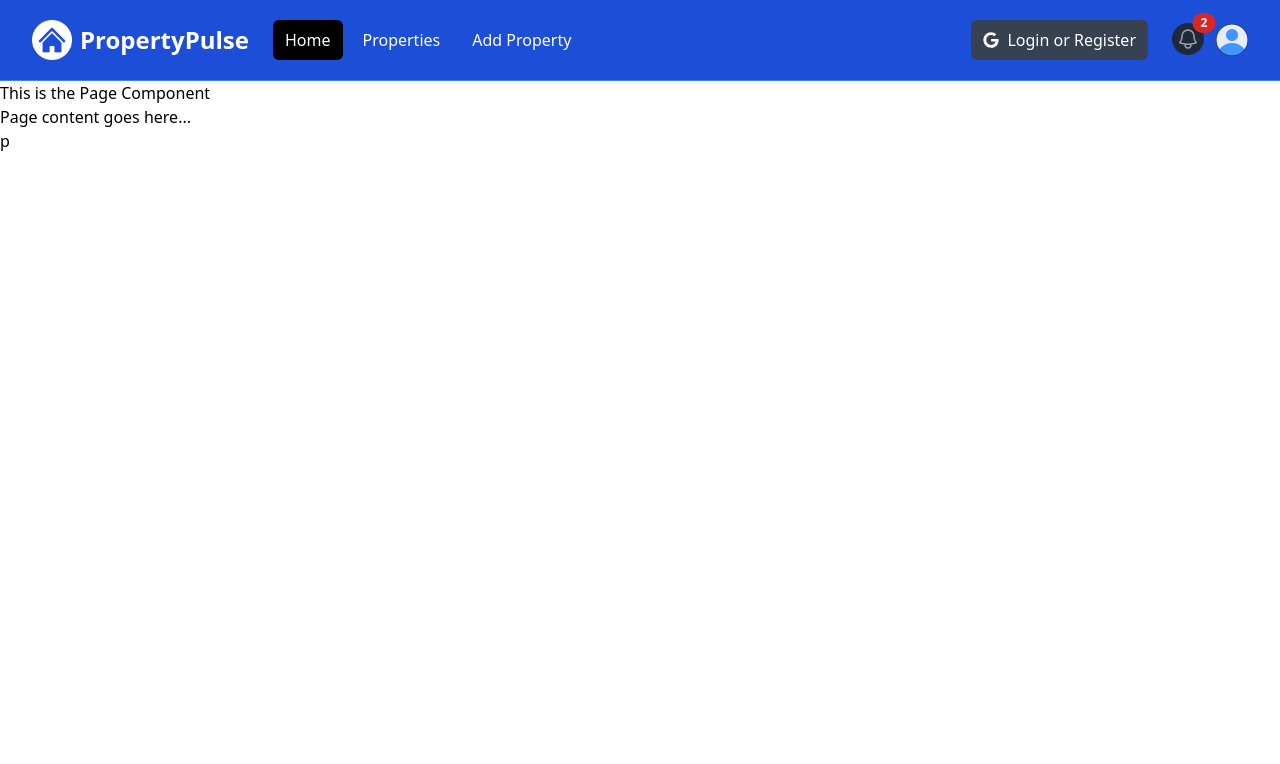
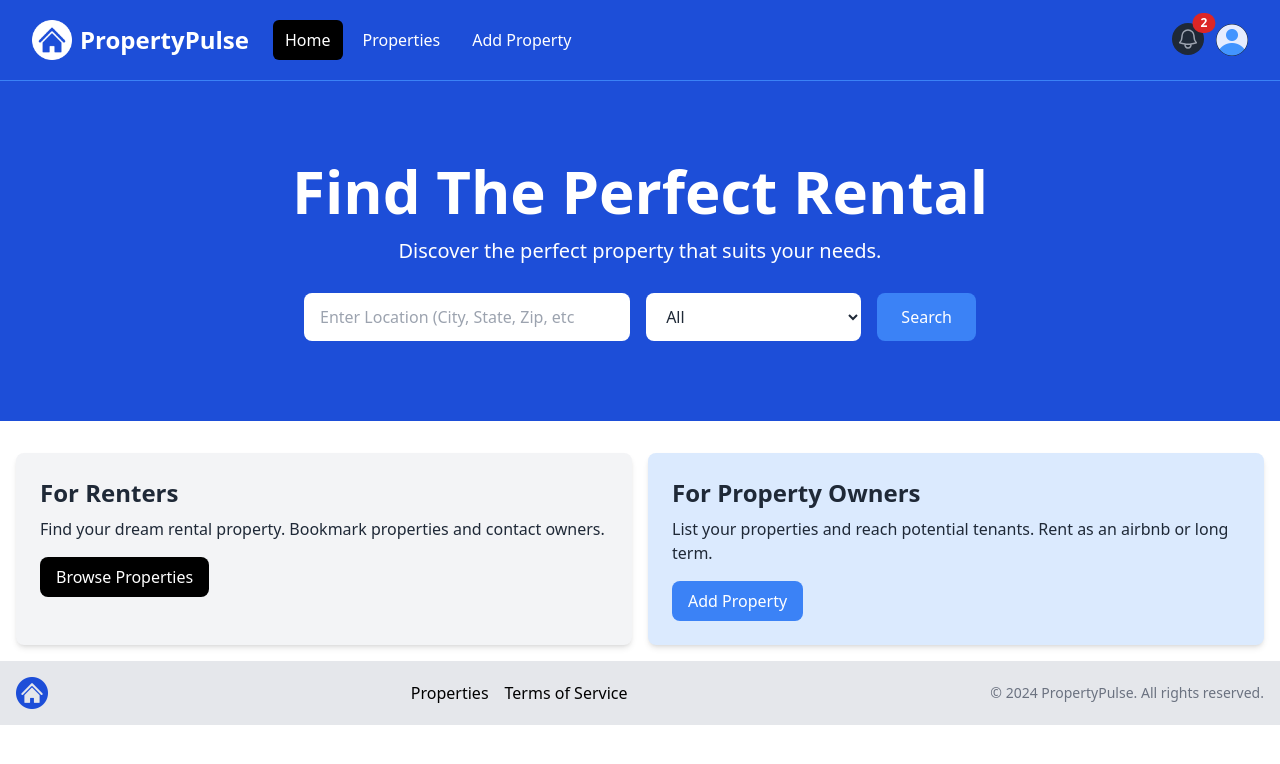
Before and after one commit to shahwezahmad/Property, a Next.js app: page / in a window 1280 px wide. Shown: the top 764 px of the page. Built offline with nearby package versions, Linux system fonts and the light colour scheme.

Commit message:
condtional rendering, add a section, footer,

```diff
--- a/app/layout.jsx
+++ b/app/layout.jsx
@@ -3,6 +3,7 @@
 import '@/assets/styles/globals.css'
 
 import Navbar from '@/components/Navbar';
+import Footer from "@/components/Footer";
 
 export const metadata = {
   title:'Property pulse',
@@ -20,9 +21,7 @@
       <main>
         {children}
       </main>
-      <footer>
-        {/* Footer content */}
-      </footer>
+      <Footer />
       </body>
     </html>
   );
--- a/app/page.jsx
+++ b/app/page.jsx
@@ -1,15 +1,15 @@
 // page.tsx
 import Link from "next/link";
-
+import Hero from "@/components/Hero";
+import InfoBoxes from "@/components/InfoBoxes";
 
 const HomePage = () => {
   return (
-    <div>
-      <h1>This is the Page Component</h1>
-      <p>Page content goes here...</p>
-      <Link href="/properties">p</Link>
+    <>
+    <Hero />
+    <InfoBoxes />
 
-    </div>
+    </>
   );
 };
 
--- a/app/properties/add/page.jsx
+++ b/app/properties/add/page.jsx
@@ -1,7 +1,7 @@
 
 const AddProperty = () => {
     return (
-        <div>Add Property</div>
+       <>Add Property</>
     )
 }
 
--- /dev/null
+++ b/components/Footer.jsx
@@ -0,0 +1,34 @@
+import Image from "next/image"
+import Link from "next/link"
+import Logo from '@/public/images/logo.png'
+
+const Footer = () => {
+    const year = new Date().getFullYear()
+    return (
+        <>
+        <footer className="bg-gray-200 py-4 mt-auto">
+      <div
+        className="container mx-auto flex flex-col md:flex-row items-center justify-between px-4"
+      >
+        <div className="mb-4 md:mb-0">
+          <Image src={Logo} alt="Logo" className="h-8 w-auto" />
+        </div>
+        <div
+          className="flex flex-wrap justify-center md:justify-start mb-4 md:mb-0"
+        >
+          <ul className="flex space-x-4">
+            <li><Link href="/properties.html">Properties</Link></li>
+            <li><Link href="/terms.html">Terms of Service</Link></li>
+          </ul>
+        </div>
+        <div>
+          <p className="text-sm text-gray-500 mt-2 md:mt-0">
+            &copy; {year} PropertyPulse. All rights reserved.
+          </p>
+        </div>
+      </div>
+    </footer>
+        </>
+    )
+}
+export default Footer
--- /dev/null
+++ b/components/Hero.jsx
@@ -0,0 +1,58 @@
+const Hero = () => {
+    return (
+        <section className="bg-blue-700 py-20 mb-4">
+        <div
+          className="max-w-7xl mx-auto px-4 sm:px-6 lg:px-8 flex flex-col items-center"
+        >
+          <div className="text-center">
+            <h1
+              className="text-4xl font-extrabold text-white sm:text-5xl md:text-6xl"
+            >
+              Find The Perfect Rental
+            </h1>
+            <p className="my-4 text-xl text-white">
+              Discover the perfect property that suits your needs.
+            </p>
+          </div>
+          <form
+            className="mt-3 mx-auto max-w-2xl w-full flex flex-col md:flex-row items-center"
+          >
+            <div className="w-full md:w-3/5 md:pr-2 mb-4 md:mb-0">
+              <label htmlFor="location" className="sr-only">Location</label>
+              <input
+                type="text"
+                id="location"
+                placeholder="Enter Location (City, State, Zip, etc"
+                className="w-full px-4 py-3 rounded-lg bg-white text-gray-800 focus:outline-none focus:ring focus:ring-blue-500"
+              />
+            </div>
+            <div className="w-full md:w-2/5 md:pl-2">
+              <label htmlFor="property-type" className="sr-only">Property Type</label>
+              <select
+                id="property-type"
+                className="w-full px-4 py-3 rounded-lg bg-white text-gray-800 focus:outline-none focus:ring focus:ring-blue-500"
+              >
+                <option value="All">All</option>
+                <option value="Apartment">Apartment</option>
+                <option value="Studio">Studio</option>
+                <option value="Condo">Condo</option>
+                <option value="House">House</option>
+                <option value="Cabin Or Cottage">Cabin or Cottage</option>
+                <option value="Loft">Loft</option>
+                <option value="Room">Room</option>
+                <option value="Other">Other</option>
+              </select>
+            </div>
+            <button
+              type="submit"
+              className="md:ml-4 mt-4 md:mt-0 w-full md:w-auto px-6 py-3 rounded-lg bg-blue-500 text-white hover:bg-blue-600 focus:outline-none focus:ring focus:ring-blue-500"
+            >
+              Search
+            </button>
+          </form>
+        </div>
+      </section>
+    )
+}
+
+export default Hero
--- /dev/null
+++ b/components/InfoBox.jsx
@@ -0,0 +1,22 @@
+
+import Link from "next/link"
+const InfoBox = ({heading, backgroundColor = 'bg-gray-100', textColor = 'text-gray-800', buttonInfo, children}) => {
+ return (
+    <>
+    <div className={`${backgroundColor} p-6 rounded-lg shadow-md`}>
+            <h2 className={` ${textColor} text-2xl font-bold`}> {heading} </h2>
+            <p className={`${textColor} mt-2 mb-4`}>
+              {children}
+            </p>
+            <Link
+              href={buttonInfo.link}
+              className={`${buttonInfo.backgroundColor} inline-block  text-white rounded-lg px-4 py-2 hover:opacity-80`}
+            >
+                {buttonInfo.text}
+            </Link>
+          </div>
+    </>
+ )
+}
+
+export default InfoBox
--- /dev/null
+++ b/components/InfoBoxes.jsx
@@ -0,0 +1,25 @@
+import Link from "next/link"
+import InfoBox from "./InfoBox"
+const InfoBoxes = () => {
+    return (
+        <>
+         <section>
+      <div className="container-xl lg:container m-auto">
+        <div className="grid grid-cols-1 md:grid-cols-2 gap-4 p-4 rounded-lg">
+          <InfoBox heading="For Renters"  backgroundColor = 'bg-gray-100' textColor = 'text-gray-800' buttonInfo = {{link:'/properites',text:'Browse Properties',backgroundColor:'bg-black'}} >
+            Find your dream rental property. Bookmark properties and contact
+              owners.
+          </InfoBox>
+          <InfoBox heading="For Property Owners"  backgroundColor = 'bg-blue-100' textColor = 'text-gray-800' buttonInfo = {{link:'/properites/add',text:'Add Property',backgroundColor:'bg-blue-500'}} >
+          List your properties and reach potential tenants. Rent as an
+              airbnb or long term.
+          </InfoBox>
+
+        </div>
+      </div>
+    </section>
+        </>
+    )
+}
+
+export default InfoBoxes
--- a/components/Navbar.jsx
+++ b/components/Navbar.jsx
@@ -9,8 +9,8 @@
 const Navbar = () => {
   const [isMobileMenuOpen,setIsMobileMenuOpen] = useState(false)
   const [isProfileMenuOpen,setIsProfileMenuOpen]  = useState(false)
+  const [isLoggedIn,setIsLoggedIn] = useState(true)
   const pathname = usePathname()
-  console.log(pathname);
   return (
     <nav className='bg-blue-700 border-b border-blue-500'>
       <div className='mx-auto max-w-7xl px-2 sm:px-6 lg:px-8'>
@@ -69,6 +69,7 @@
                 >
                   Properties
                 </Link>
+                {isLoggedIn && (
                 <Link
                   href='/properties/add'
                   className={`${pathname === '/properties/add' && 'bg-black' } text-white hover:bg-gray-900 hover:text-white  rounded-md px-3 py-2 `}
@@ -76,11 +77,13 @@
                 >
                   Add Property
                 </Link>
+                )}
               </div>
             </div>
           </div>
 
           {/* <!-- Right Side Menu (Logged Out) --> */}
+          {!isLoggedIn && (
           <div className='hidden md:block md:ml-6'>
             <div className='flex items-center'>
               <button className='flex items-center text-white bg-gray-700 hover:bg-gray-900 hover:text-white rounded-md px-3 py-2'>
@@ -89,8 +92,10 @@
               </button>
             </div>
           </div>
+          )}
 
           {/* <!-- Right Side Menu (Logged In) --> */}
+          {isLoggedIn && (
           <div className='absolute inset-y-0 right-0 flex items-center pr-2 md:static md:inset-auto md:ml-6 md:pr-0'>
             <Link href='/message' className='relative group'>
               <button
@@ -182,6 +187,7 @@
 
             </div>
           </div>
+          )}
         </div>
       </div>
 
@@ -202,6 +208,7 @@
           >
             Properties
           </Link>
+          {isLoggedIn && (
           <Link
             href='/properties/add'
             className = {`${pathname === '/properties/add' ? 'bg-gray-900' : '' }  text-white block rounded-md px-3 py-2 text-base font-medium`}
@@ -209,10 +216,13 @@
           >
             Add Property
           </Link>
+          )}
+          {!isLoggedIn && (
           <button className='flex items-center text-white bg-gray-700 hover:bg-gray-900 hover:text-white rounded-md px-3 py-2 my-4'>
             <FaGoogle className='text-white mr-2' />
             <span>Login or Register</span>
           </button>
+          )}
         </div>
       </div>
       )}
```
